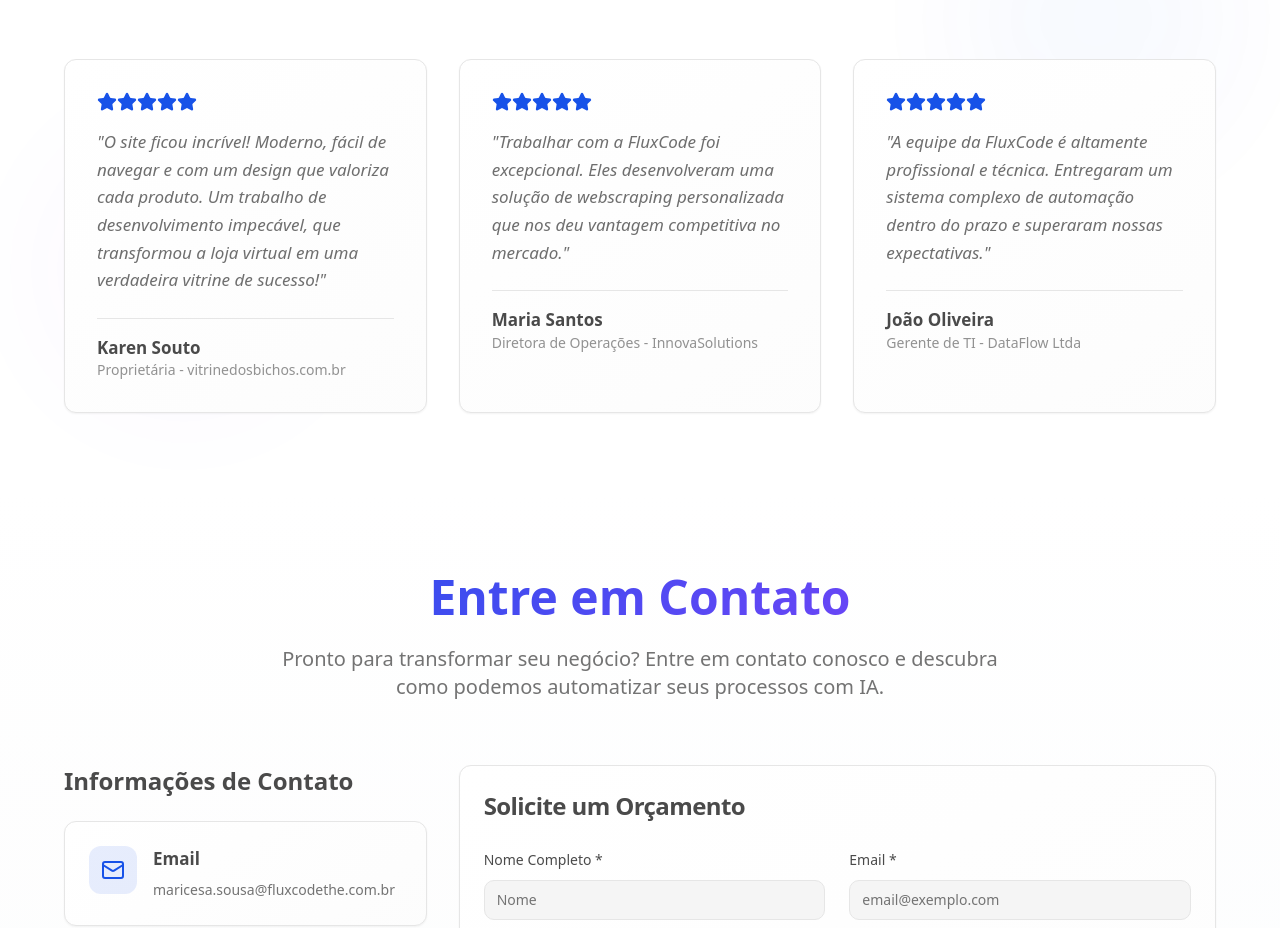
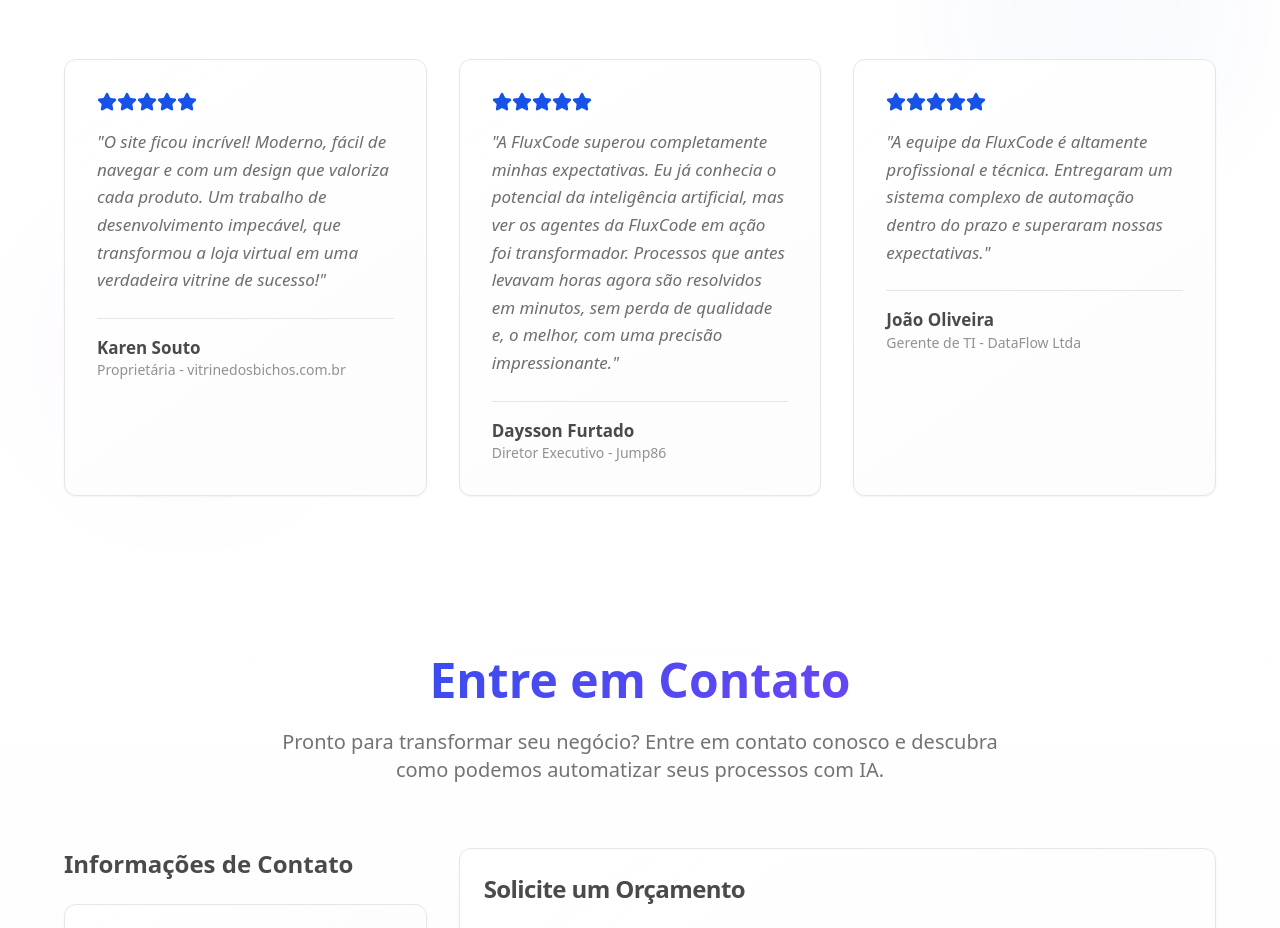
Before and after one commit to FluxCodeTHE/Fluxcode-landing, a React (Vite) app: page / in a window 1280 px wide. Shown: the part 2900-3828 px from the top of the page. Built offline with nearby package versions, Linux system fonts and the light colour scheme.

Commit message:
Update second testimonial

```diff
--- a/src/components/TestimonialsSection.tsx
+++ b/src/components/TestimonialsSection.tsx
@@ -21,10 +21,10 @@ const testimonials: Testimonial[] = [
   },
   {
     id: 2,
-    name: "Maria Santos",
-    role: "Diretora de Operações",
-    company: "InnovaSolutions",
-    content: "Trabalhar com a FluxCode foi excepcional. Eles desenvolveram uma solução de webscraping personalizada que nos deu vantagem competitiva no mercado.",
+    name: "Daysson Furtado",
+    role: "Diretor Executivo",
+    company: "Jump86",
+    content: "A FluxCode superou completamente minhas expectativas. Eu já conhecia o potencial da inteligência artificial, mas ver os agentes da FluxCode em ação foi transformador. Processos que antes levavam horas agora são resolvidos em minutos, sem perda de qualidade e, o melhor, com uma precisão impressionante.",
     rating: 5
   },
   {
```
